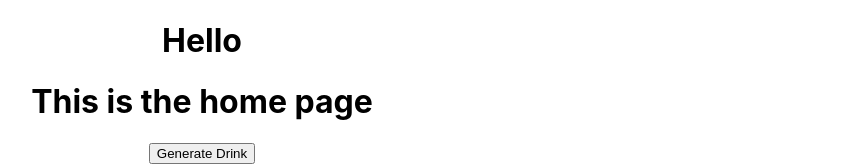
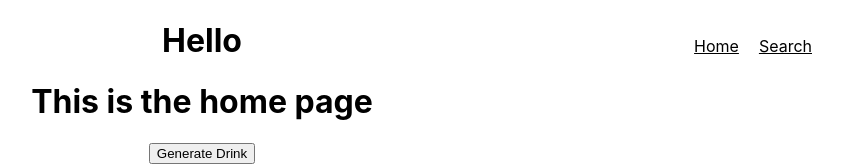
Before and after one commit to lundborgm/drink-generator, a React (Create React App) app: page / in a window 1280 px wide. Shown: the top 165 px of the page, without its empty margins (438-1280 px from the left). Built offline with nearby package versions, Linux system fonts and the light colour scheme; no server answers.

Commit message:
Updates: - Added menu component - Started with search function

```diff
--- a/src/App.js
+++ b/src/App.js
@@ -1,5 +1,6 @@
 import React from "react";
 import { Router } from "@reach/router";
+import Menu from "./components/Menu";
 import "./App.css";
 
 import Home from "./pages/Home";
@@ -8,6 +9,7 @@ import Search from "./pages/Search";
 function App() {
   return (
     <div className="App">
+      <Menu />
       <h1>Hello</h1>
       <Router>
         <Home path="/" />
--- /dev/null
+++ b/src/components/Menu/index.js
@@ -0,0 +1,20 @@
+import React from "react";
+import "./menu.css";
+import { Link } from "@reach/router";
+
+const Menu = (props) => {
+  return (
+    <nav>
+      <ul>
+        <li>
+          <Link to="/">Home</Link>
+        </li>
+        <li>
+          <Link to="/search">Search</Link>
+        </li>
+      </ul>
+    </nav>
+  );
+};
+
+export default Menu;
--- /dev/null
+++ b/src/components/Menu/menu.css
@@ -0,0 +1,19 @@
+nav {
+  position: absolute;
+  top: 10px;
+  right: 20px;
+}
+
+ul {
+  display: flex;
+  list-style: none;
+}
+
+li {
+  margin: 10px;
+}
+
+a,
+a:visited {
+  color: black;
+}
--- /dev/null
+++ b/src/components/SearchField/index.js
@@ -0,0 +1,13 @@
+import React from "react";
+import "./searchField.css";
+
+const SearchField = (props) => {
+  return (
+    <div className="search-field">
+      <input placeholder="Search..." onChange={props.handleChange} />
+      <button>:)</button>
+    </div>
+  );
+};
+
+export default SearchField;
--- /dev/null
+++ b/src/components/SearchResult/index.js
@@ -0,0 +1,16 @@
+import React from "react";
+import "./searchResult.css";
+
+const SearchResult = (props) => {
+  return (
+    <div className="search-result">
+      <div className="">
+        <h3>{props.name}</h3>
+        <img src={props.img} alt=""></img>
+        <p>{props.instructions}</p>
+      </div>
+    </div>
+  );
+};
+
+export default SearchResult;
--- /dev/null
+++ b/src/components/SearchResult/searchResult.css
@@ -0,0 +1,3 @@
+.search-result {
+  background-color: bisque;
+}
--- a/src/pages/Search/index.js
+++ b/src/pages/Search/index.js
@@ -1,16 +1,48 @@
 import React from "react";
+import SearchField from "../../components/SearchField";
+import SearchResult from "../../components/SearchResult";
+
 import "./search.css";
 
 function Search() {
-  fetch("https://www.thecocktaildb.com/api/json/v1/1/search.php?s=margarita")
-    .then((res) => res.json())
-    .then((json) => {
-      console.log(json);
-    });
+  const [searchResult, setSearchResult] = React.useState([]);
+  const [searchText, setSearchText] = React.useState("");
+
+  React.useEffect(() => {
+    fetch(
+      `https://www.thecocktaildb.com/api/json/v1/1/search.php?s=${searchText}`
+    )
+      .then((res) => res.json())
+      .then((json) => {
+        const drinks = json.drinks;
+
+        if (drinks) {
+          setSearchResult(drinks);
+          console.log(drinks);
+        }
+      });
+  }, [searchText]);
 
   return (
     <div className="search-page">
       <h1>This is the search page</h1>
+      <SearchField
+        handleChange={(event) => setSearchText(event.target.value)}
+      />
+      <div className="search-results">
+        {searchResult &&
+          searchText &&
+          searchResult.map((drink, key) => {
+            return (
+              <SearchResult
+                key={key}
+                name={drink.strDrink}
+                img={drink.strDrinkThumb}
+                instructions={drink.strInstructions}
+              />
+            );
+          })}
+      </div>
     </div>
   );
 }
--- a/src/pages/Search/search.css
+++ b/src/pages/Search/search.css
@@ -0,0 +1,3 @@
+/* .search-page {
+  height: 100vh;
+} */
```
Also changed, not shown: src/components/SearchField/searchField.css (added).
